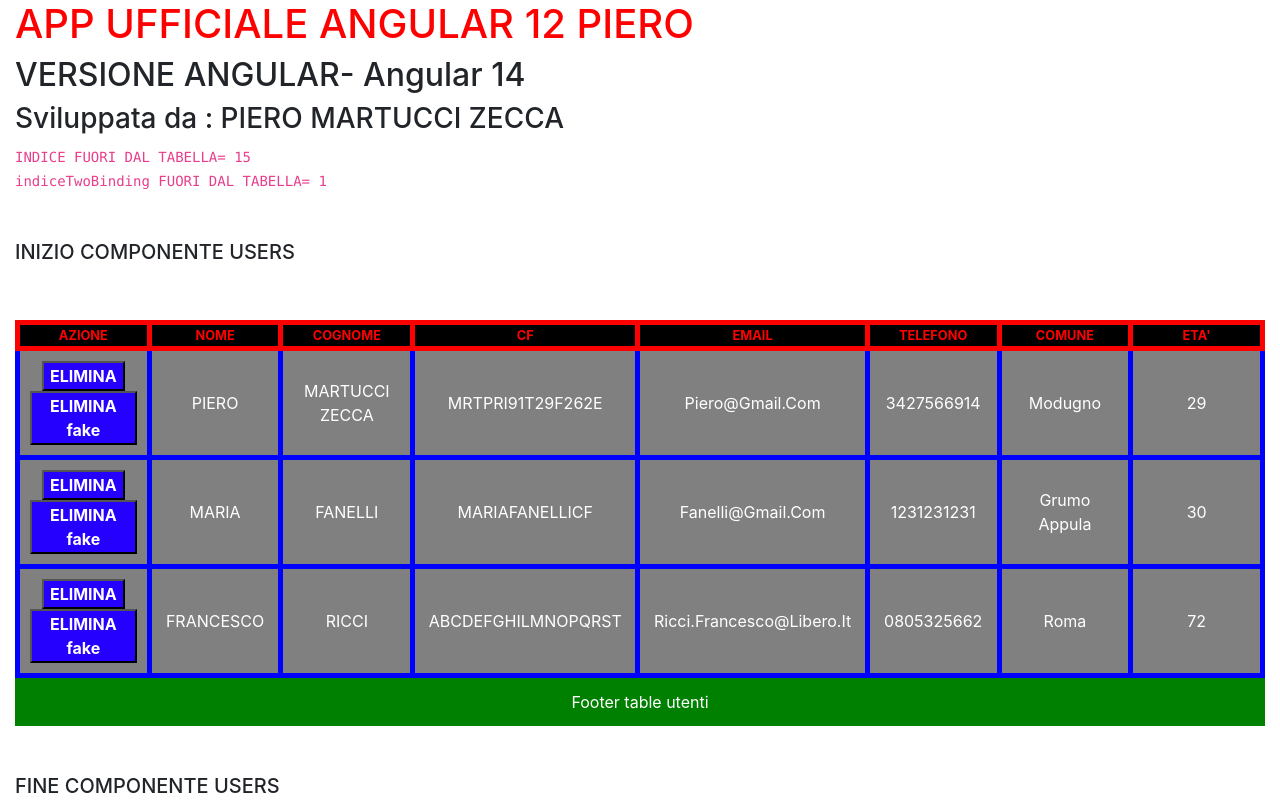
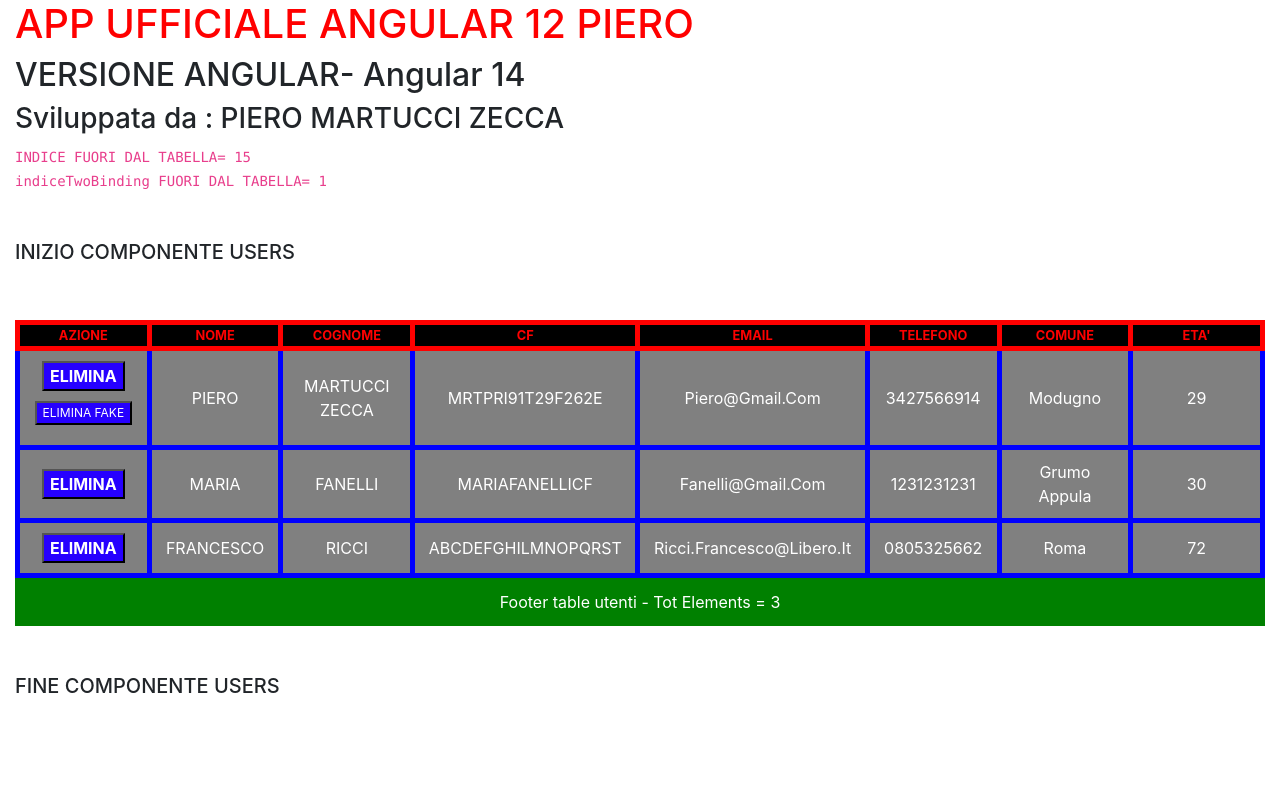
Before and after one commit to pieromz/angular-ivy-khm2eu, an Angular app: page / in a window 1280 px wide. Shown: the top 800 px of the page. Built offline with nearby package versions, Linux system fonts and the light colour scheme.

Commit message:
6 files modified, 1 added, 1 deleted

```diff
--- a/src/app/app.module.ts
+++ b/src/app/app.module.ts
@@ -18,7 +18,7 @@
 //SERVIZI
 import { LogService } from './shared/log.service';
 import { DatePipe } from '@angular/common';
-import { UserService } from './component/users/user.service';
+import { UserService } from './component/services/user.service';
 
 @NgModule({
   imports: [BrowserModule, NgbModule, CommonModule],
--- a/src/app/component/users/user.service.ts
+++ b/src/app/component/services/user.service.ts
@@ -42,7 +42,7 @@
   cancellaUtente(utente: any): void {
     const indiceDaEliminare = this.users.indexOf(utente);
     if (indiceDaEliminare >= 0) {
-      this.users.splice(indiceDaEliminare, 0);
+      this.users.splice(indiceDaEliminare, 1);
     } else {
       alert('UTENTE NON PRESENTE!!!');
     }
--- a/src/app/component/user/user.component.css
+++ b/src/app/component/user/user.component.css
@@ -17,3 +17,11 @@
   color: white;
   font-weight: bold;
 }
+
+.fakeEliminaButton {
+  background: rgb(38, 0, 255);
+  color: white;
+  font-size: 12px;
+  margin-top: 10px;
+  margin-bottom: 10px;
+}
--- a/src/app/component/user/user.component.html
+++ b/src/app/component/user/user.component.html
@@ -4,9 +4,13 @@
     ELIMINA
   </button>
 
-  <button class="buttonEliminaUtente" (click)="eliminaUtente(33)">
-  ELIMINA fake
-</button>
+  <button
+    *ngIf="user.id == 1"
+    class="fakeEliminaButton"
+    (click)="eliminaUtente(33)"
+  >
+    ELIMINA FAKE
+  </button>
 </td>
 <!--FINE OPERAZIONE ELIMINA UTENTE-->
 <td class="tdTabellaUtentiComponentUser">{{ user.nome }}</td>
--- a/src/app/component/user/user.component.ts
+++ b/src/app/component/user/user.component.ts
@@ -1,5 +1,5 @@
-import { Component, OnInit, Input } from '@angular/core';
-import { UserService } from '../users/user.service';
+import { Component, OnInit, Input, Output, EventEmitter } from '@angular/core';
+import { UserService } from '../services/user.service';
 
 @Component({
   selector: 'tr[app-user]', //NOTA BENE PER UTILIZZARE LA COMPONENTE COME ATTRRIBUTO DEL TAG "TR"
@@ -8,12 +8,19 @@
 })
 export class UserComponent implements OnInit {
   @Input('user-data') user: any; //DEFINITO PER RICEVERE I PARAMETRI DAL COMPONENT PADRE!
+
+  @Output('onDeleteUser') userDeleted = new EventEmitter(); //esplicitare un evento che verrà catturato dal padre
   constructor(private service: UserService) {}
 
   ngOnInit() {}
 
   eliminaUtente(user: any): void {
-    alert('ELIMINARE UTENTE = ' + user.nome + '?');
-    this.service.cancellaUtente(user);
+    //alert('ELIMINARE UTENTE = ' + user.nome + '?');
+    //this.service.cancellaUtente(user);
+    var oggettoPerEmit = {
+      utente: user,
+      nomeUtente: user.nome,
+    };
+    this.userDeleted.emit(oggettoPerEmit);
   }
 }
--- a/src/app/component/users/users.component.html
+++ b/src/app/component/users/users.component.html
@@ -5,6 +5,10 @@
   <caption class="captionTableUtenti">
     {{
       footerTable
+    }}
+    - Tot Elements =
+    {{
+      users.length
     }}
   </caption>
   <tr>
@@ -30,7 +34,12 @@
   </tr>
 -->
 
-  <tr app-user *ngFor="let utente of users" [user-data]="utente"></tr>
+  <tr
+    app-user
+    *ngFor="let utente of users"
+    [user-data]="utente"
+    (onDeleteUser)="eliminaUtenteDaComponentFiglio($event)"
+  ></tr>
 </table>
 
 <br /><br />
--- a/src/app/component/users/users.component.ts
+++ b/src/app/component/users/users.component.ts
@@ -1,5 +1,5 @@
 import { Component, OnInit } from '@angular/core';
-import { UserService } from './user.service';
+import { UserService } from '../services/user.service';
 
 @Component({
   selector: 'app-users',
@@ -17,4 +17,8 @@
       this.users.splice(0, 1); //rimuovo il primo elemento della lista di utenti se presente almeno un utente
     }*/
   }
+
+  eliminaUtenteDaComponentFiglio(oggettoPerEmit: any): void {
+    this.service.cancellaUtente(oggettoPerEmit.utente);
+  }
 }
```
